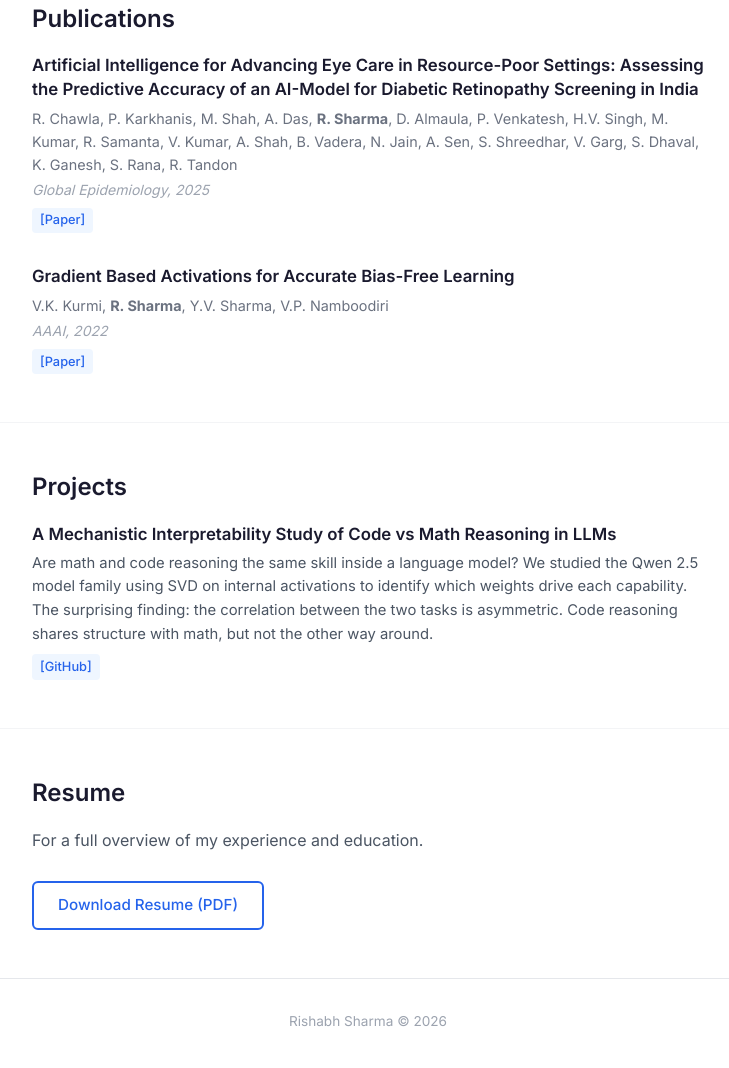
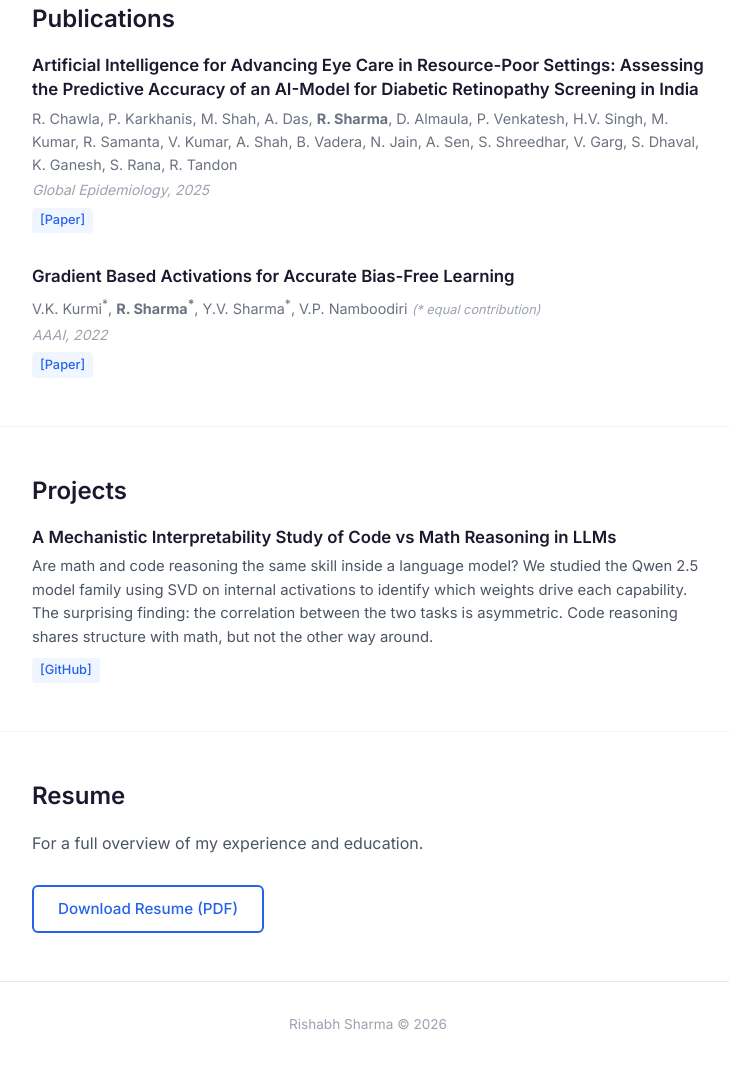
Before and after one commit to rishabh0203iitr/rishabh0203iitr.github.io, a plain HTML site: page index.html in a window 1280 px wide. Shown: the part 985-2053 px from the top of the page, without its empty margins (272-1001 px from the left). Drawn offline with Linux system fonts and the light colour scheme.

Commit message:
Mark AAAI paper as joint first author work
Add asterisk superscripts and equal contribution note for joint first
authors on the Gradient Based Activations paper (AAAI 2022).

Co-Authored-By: Claude Opus 4.6 <noreply@anthropic.com>

```diff
--- a/css/style.css
+++ b/css/style.css
@@ -252,6 +252,12 @@ section p:last-child {
   gap: 0.75rem;
 }
 
+.equal-contribution {
+  font-size: 0.8rem;
+  color: #9ca3af;
+  font-style: italic;
+}
+
 .paper-links a {
   font-size: 0.8rem;
   font-weight: 500;
--- a/index.html
+++ b/index.html
@@ -87,7 +87,7 @@
           <h3 class="paper-title">
             <a href="https://arxiv.org/abs/2202.10943" target="_blank" rel="noopener">Gradient Based Activations for Accurate Bias-Free Learning</a>
           </h3>
-          <p class="paper-authors">V.K. Kurmi, <strong>R. Sharma</strong>, Y.V. Sharma, V.P. Namboodiri</p>
+          <p class="paper-authors">V.K. Kurmi<sup>*</sup>, <strong>R. Sharma<sup>*</sup></strong>, Y.V. Sharma<sup>*</sup>, V.P. Namboodiri <span class="equal-contribution">(* equal contribution)</span></p>
           <p class="paper-venue">AAAI, 2022</p>
           <div class="paper-links">
             <a href="https://arxiv.org/abs/2202.10943" target="_blank" rel="noopener">[Paper]</a>
```
